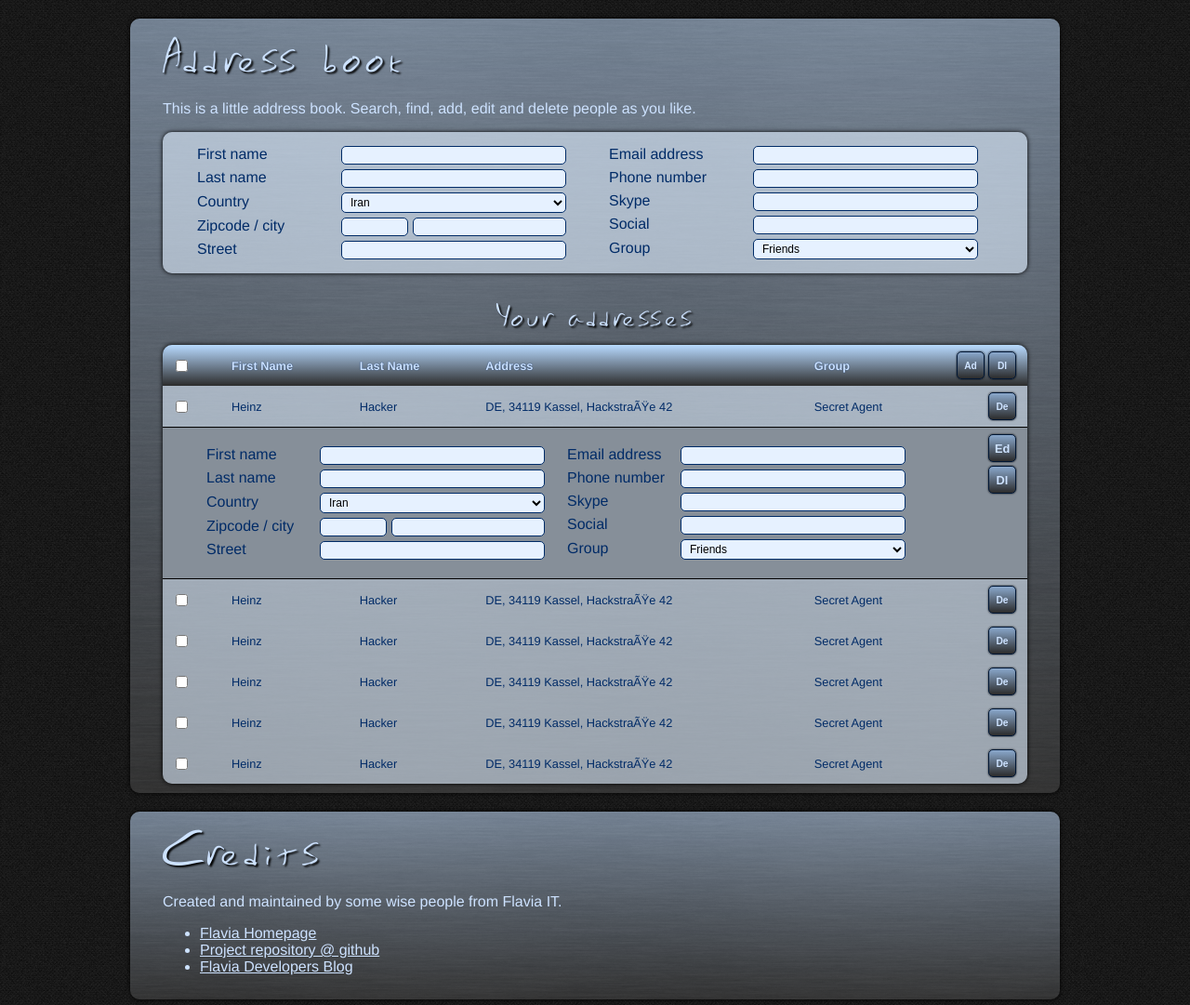
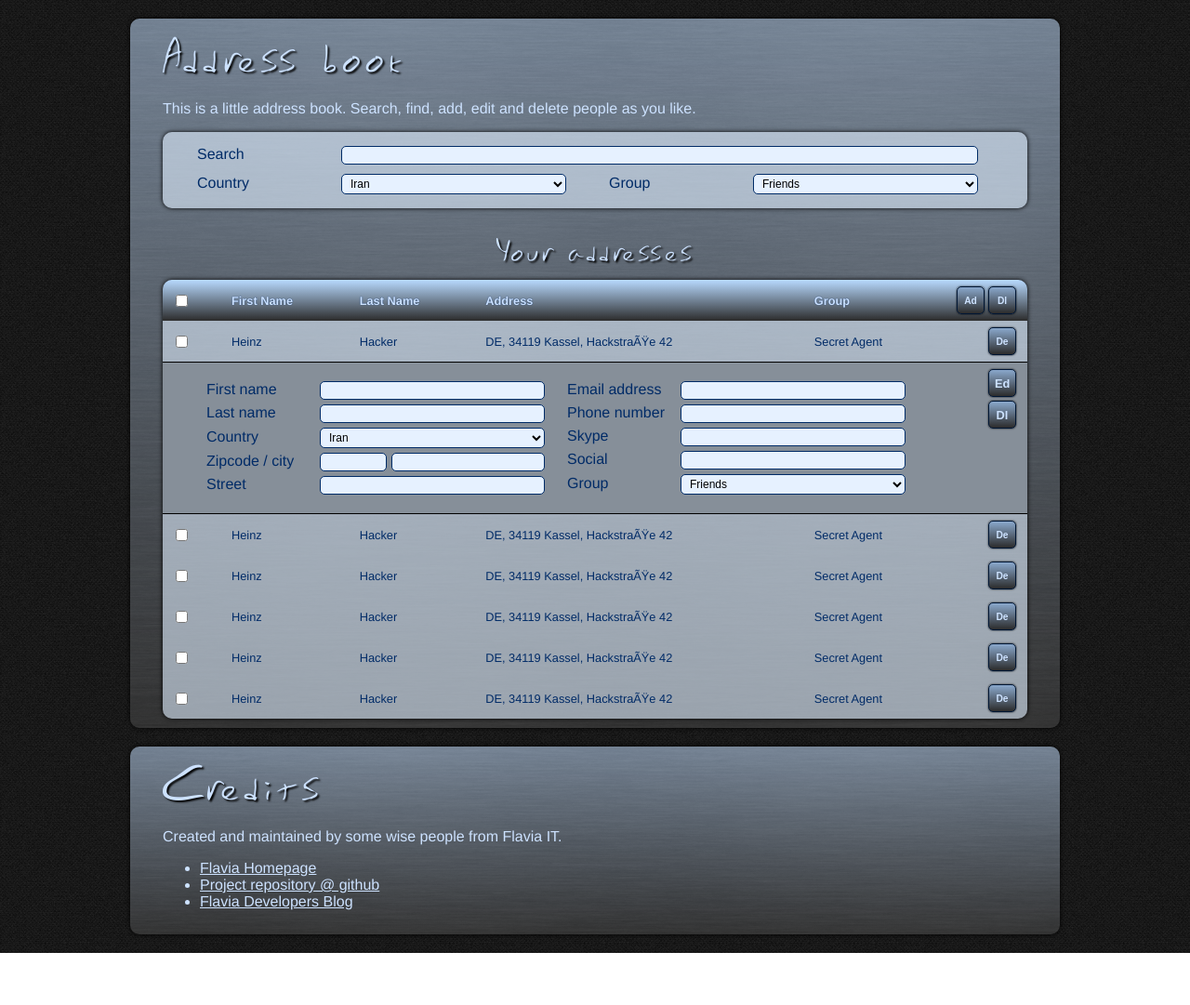
Before and after one commit to zenhunt/wild_sofea, a website: page app/index.html in a window 1280 px wide. Shown: the top 1081 px of the page at 93% size. After the commit the page ends 1025 px from the top, so only its background shows below. Drawn offline with nearby package versions, Linux system fonts and the light colour scheme; files that its build step writes are made by us from their sources; files whose address does not match are found by name.

Commit message:
- fixed main form, new field layout

```diff
--- a/app/index.html
+++ b/app/index.html
@@ -15,26 +15,20 @@
         <article>
             <h1>Address book</h1>
             <p>This is a little address book. Search, find, add, edit and delete people as you like.</p>
-            <section id="search">
             <form action="#" method="post">
                 <fieldset>
+                    <ul class="full">
+                        <li><label for="search">Search</label><input id="search" type="text" value=""></li>
+                    </ul>
                     <ul class="left half">
-                            <li><label for="firstname">First name</label><input id="firstname" type="text" name="firstname" value=""></li>
-                            <li><label for="lastname">Last name</label><input id="lastname" type="text" name="lastname" value=""></li>
-                            <li><label for="country">Country</label><select id="country" name="country">
+                        <li><label for="search_country">Country</label><select id="search_country" name="country">
                             <option>Iran</option>
                             <option>Irak</option>
                             <option>North Korea</option>
                         </select></li>
-                            <li><label for="zipcode">Zipcode / city</label><input id="zipcode" type="text" name="zipcode" value="" class="verysmall"><input id="city" type="text" name="city" value="" class="small"></li>
-                            <li><label for="street">Street</label><input id="street" type="text" name="street" value=""></li>
                     </ul>
                     <ul class="left half">
-                            <li><label for="email">Email address</label><input id="email" type="text" name="email" value=""></li>
-                            <li><label for="phone">Phone number</label><input id="phone" type="text" name="phone" value=""></li>
-                            <li><label for="skype">Skype</label><input id="skype" type="text" name="skype" value=""></li>
-                            <li><label for="social">Social</label><input id="social" type="text" name="social" value=""></li>
-                            <li><label for="group">Group</label><select id="group" name="group">
+                        <li><label for="search_group">Group</label><select id="search_group" name="group">
                             <option>Friends</option>
                             <option>Secret agents</option>
                             <option>Work</option>
@@ -42,7 +36,6 @@
                     </ul>
                 </fieldset>
             </form>
-            </section>
             <section id="result">
                 <table>
                     <caption><h2>Your addresses</h2></caption>
--- a/app/less/addressbook.less
+++ b/app/less/addressbook.less
@@ -202,4 +202,9 @@ article {
 .half { width: 50%; }
 .oneFourth { width: 25%; }
 .threeFourths { width: 75%; }
-.full { width: 100%; }
+.full {
+  width: 100%;
+  input {
+    width:  673px;
+  }
+}
```
Also changed, not shown: app/views/addresses.html (+6 -13 lines). Lines whose indentation alone changed are shown as unchanged.
